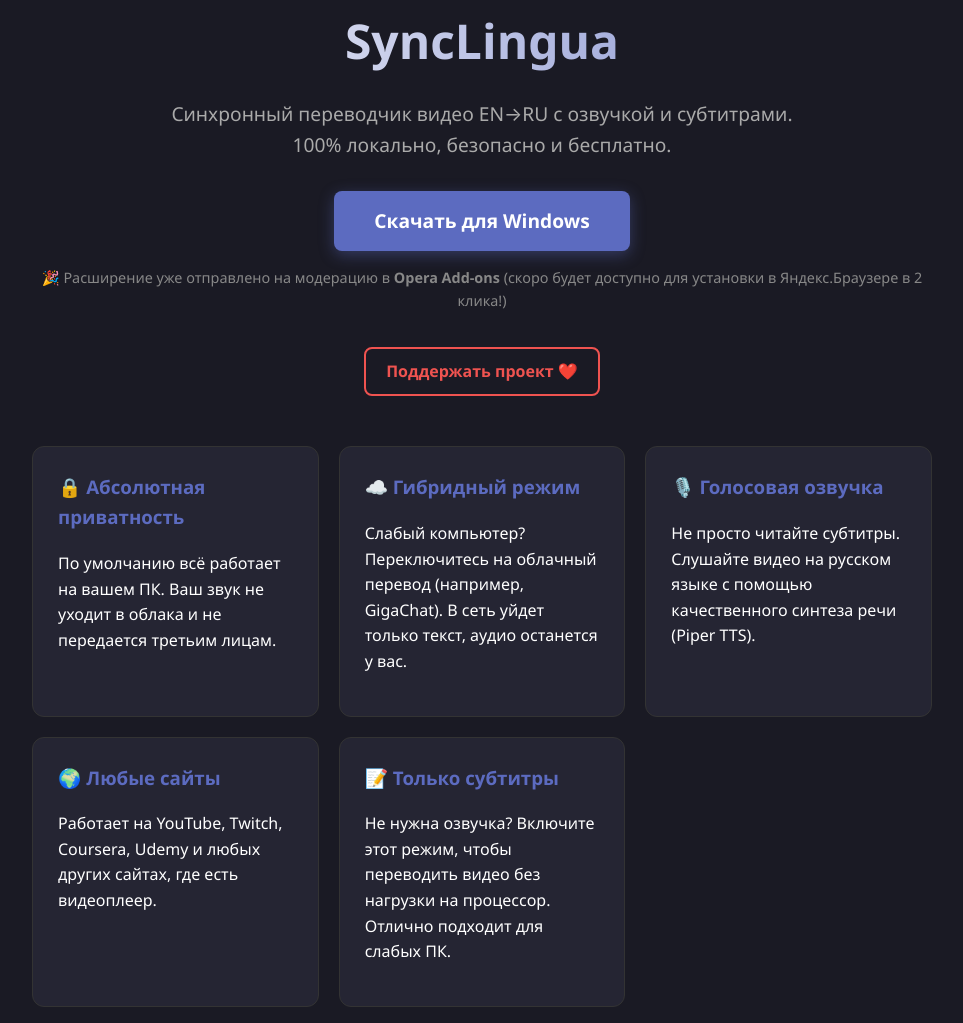
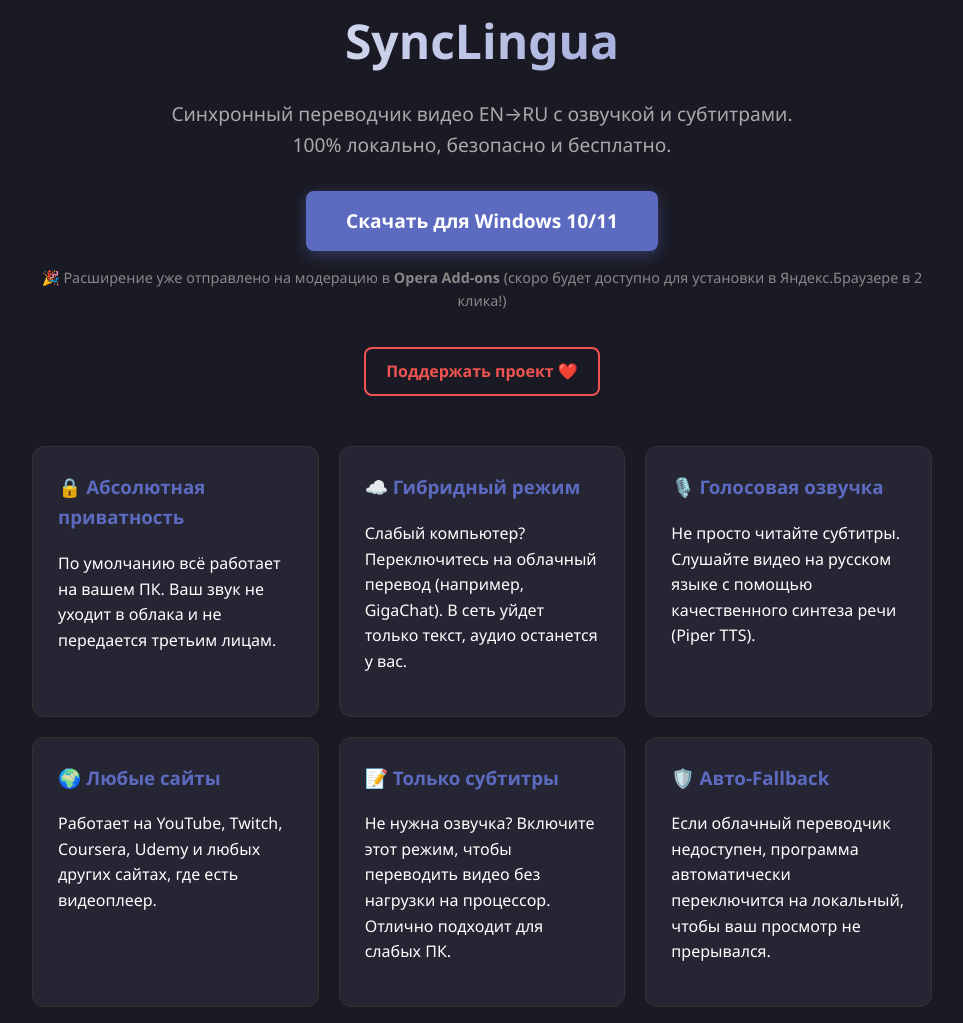
Before and after one commit to dimonyasha/synclingua-translator, a browser extension: page index.html in a window 1280 px wide. Shown: the part 69-1092 px from the top of the page, without its empty margins (158-1121 px from the left). Drawn offline with Linux system fonts and the light colour scheme.

Commit message:
Update index.html

```diff
--- a/index.html
+++ b/index.html
@@ -150,7 +150,7 @@
         <header>
             <h1>SyncLingua</h1>
             <p class="subtitle">Синхронный переводчик видео EN→RU с озвучкой и субтитрами.<br>100% локально, безопасно и бесплатно.</p>
-            <a href="https://github.com/dimonyasha/synclingua-translator/releases/latest" class="btn">Скачать для Windows</a><br>
+            <a href="https://github.com/dimonyasha/synclingua-translator/releases/latest" class="btn">Скачать для Windows 10/11</a><br>
             <p style="font-size: 0.9em; color: #888; margin-top: 15px;">
                 🎉 Расширение уже отправлено на модерацию в <b>Opera Add-ons</b> (скоро будет доступно для установки в Яндекс.Браузере в 2 клика!)
             </p>
@@ -178,6 +178,10 @@
                 <h3>📝 Только субтитры</h3>
                 <p>Не нужна озвучка? Включите этот режим, чтобы переводить видео без нагрузки на процессор. Отлично подходит для слабых ПК.</p>
             </div>
+            <div class="feature-card">
+                <h3>🛡️ Авто-Fallback</h3>
+                <p>Если облачный переводчик недоступен, программа автоматически переключится на локальный, чтобы ваш просмотр не прерывался.</p>
+            </div>
         </div>
 
         <div class="steps">
```
